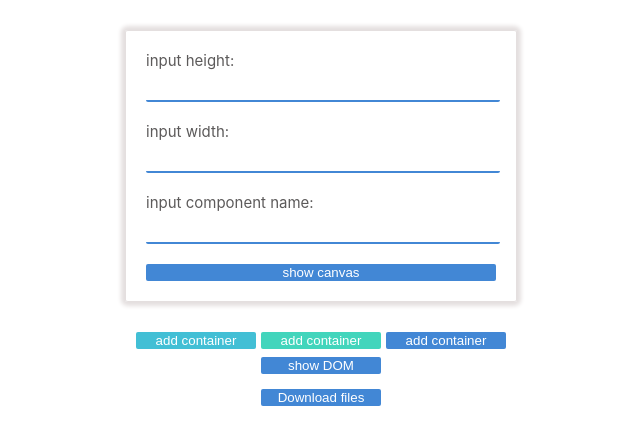
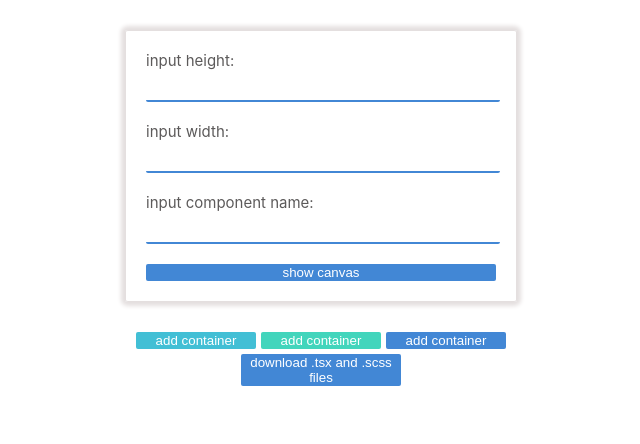
Before and after one commit to VNechesanov/component-generator, a React (Create React App) app: page / in a window 1280 px wide. Both pictures are taken after a click on the button "show canvas". Shown: the top 444 px of the page, without its empty margins (319-959 px from the left). Built offline with nearby package versions, Linux system fonts and the light colour scheme; the HTML template or start-up script is replaced by a standard one.

Commit message:
feat: added downloading .scss file

```diff
--- a/src/App.tsx
+++ b/src/App.tsx
@@ -3,7 +3,12 @@ import React from "react";
 import "./App.scss";
 import Settings from "./components/Settings/Settings";
 import Canvas from "./components/Canvas/Canvas";
-import { getClearDomWithoutStyles, domParsing, download } from "./utils";
+import {
+  getClearDomWithoutStyles,
+  domParsing,
+  download,
+  downloadScss,
+} from "./utils";
 
 class App extends React.Component {
   state = {
@@ -12,6 +17,7 @@ class App extends React.Component {
     isShowCanvas: false,
     newDom: "",
     componentName: "",
+    styles: [],
   };
 
   handleChange = (e: any, isHeight: boolean = false) => {
@@ -38,12 +44,21 @@ class App extends React.Component {
 
     if (clearDom.clearDom?.innerHTML) {
       this.setState({
-        newDom: domParsing(
-          clearDom.clearDom?.innerHTML,
-          0,
-          this.state.componentName
-        ),
+        styles: clearDom.stylesProps,
       });
+
+      download(
+        `${this.state.componentName}.tsx`,
+        domParsing(clearDom.clearDom?.innerHTML, 0, this.state.componentName)
+          .DOM,
+        this.state.componentName
+      );
+      downloadScss(
+        `${this.state.componentName}.scss`,
+        clearDom.stylesProps,
+        domParsing(clearDom.clearDom?.innerHTML, 0, this.state.componentName)
+          .classes
+      );
     }
   };
 
@@ -63,27 +78,6 @@ class App extends React.Component {
             getNewDOM={this.getNewDOM}
           />
         </div>
-        <div className="outputBlock">
-          {this.state.newDom}
-          <button
-            style={{
-              width: "120px",
-              backgroundColor: "#4287d5",
-              border: "none",
-              color: "#fff",
-              borderRadius: "2px",
-            }}
-            onClick={() =>
-              download(
-                `${this.state.componentName}.tsx`,
-                this.state.newDom,
-                this.state.componentName
-              )
-            }
-          >
-            Download files
-          </button>
-        </div>
       </>
     );
   }
--- a/src/components/Canvas/Canvas.tsx
+++ b/src/components/Canvas/Canvas.tsx
@@ -94,7 +94,7 @@ class Canvas extends React.Component<Props> {
             <div className="removable">
               <button
                 style={{
-                  width: "120px",
+                  width: "160px",
                   backgroundColor: "#4287d5",
                   border: "none",
                   color: "#fff",
@@ -102,7 +102,7 @@ class Canvas extends React.Component<Props> {
                 }}
                 onClick={() => this.props.getNewDOM(ReactDOM.findDOMNode(this))}
               >
-                show DOM
+                download .tsx and .scss files
               </button>
             </div>
           </div>
--- a/src/utils.tsx
+++ b/src/utils.tsx
@@ -2,14 +2,14 @@ import React from "react";
 import { renderToStaticMarkup } from "react-dom/server";
 import parse, { domToReact, DomElement } from "html-react-parser";
 
-type HTML_Map = {
-  key: string;
-  val: string;
+export type Clear_DOM_Props = {
+  clearDom: HTMLElement | null;
+  stylesProps: any;
 };
 
-export type Clear_DOM_Props = {
-  clearDom: HTMLElement | null;
-  stylesProps: HTML_Map[];
+export type ParsDomProps = {
+  DOM: string;
+  classes: string[];
 };
 
 export const removeTags = (tagName: string, document: Document): Document => {
@@ -55,13 +55,10 @@ export const getClearDomWithoutStyles = (
   const doc: Document = document;
   const clearDom = getClearDOM(doc);
   const elems = clearDom.getElementsByTagName("div");
-  const arrayOfProps: HTML_Map[] = [];
+  const arrayOfProps: any = [];
 
   for (var elem, i = 0; (elem = elems[i++]); ) {
-    arrayOfProps.push({
-      key: elem.className,
-      val: elem.attributes[1].value,
-    });
+    arrayOfProps.push(elem.attributes[1].value);
 
     elem.removeAttribute("style");
   }
@@ -76,7 +73,7 @@ export const domParsing = (
   html: string,
   classNamePostfix: number,
   componentName: string
-): string => {
+): ParsDomProps => {
   // const thirdLevelChild = {
   //   replace: ({ attribs, children }: any) => {
   //     if (!attribs) return;
@@ -132,12 +129,16 @@ export const domParsing = (
   let mediator = ["BaseWrapper", "LocalWrapper", "Block"];
   let index = 0;
   let counter = 0;
+  const classNameArray: string[] = [];
 
   const optionsParent = {
     replace: ({ attribs, children }: DomElement) => {
       if (!attribs) return;
 
-      if (attribs.class === "react-draggable react-draggable-dragged") {
+      if (
+        attribs.class === "react-draggable react-draggable-dragged" ||
+        attribs.class === "react-draggable"
+      ) {
         postfix += 1;
         counter += 1;
         if (counter === 1) {
@@ -149,6 +150,7 @@ export const domParsing = (
         if (counter > 2) {
           index = 2;
         }
+        classNameArray.push(`${componentName}${mediator[index]}${postfix}`);
         const tmp = (
           <div className={`${componentName}${mediator[index]}${postfix}`}>
             {domToReact(children as DomElement[], optionsParent)}
@@ -160,7 +162,10 @@ export const domParsing = (
     },
   };
 
-  return renderToStaticMarkup(parse(html, optionsParent) as any);
+  return {
+    DOM: renderToStaticMarkup(parse(html, optionsParent) as any),
+    classes: classNameArray,
+  };
 };
 
 export function download(
@@ -169,6 +174,15 @@ export function download(
   componentName: string
 ) {
   const replacedString = text.replace(/class/g, "className");
+  const repeatArray = [];
+
+  for (let i = 0; i < replacedString.length; i++) {
+    var x = replacedString.indexOf("BaseWrapper", i);
+    if (x === -1) continue;
+    i = x;
+    repeatArray.push(x);
+  }
+
   let templateString = `
   import React from 'react';
 
@@ -177,7 +191,9 @@ export function download(
   class ${componentName} extends React.Component {
       render() {
           return(
+           ${repeatArray.length < 2 ? "" : "<>"}
               ${replacedString}
+           ${repeatArray.length < 2 ? "" : "</>"}
           );
       }
   }
@@ -199,3 +215,34 @@ export function download(
 
   document.body.removeChild(element);
 }
+
+export function downloadScss(
+  filename: string,
+  stylesArray: string[],
+  classNameArray: string[]
+) {
+  let templateString = "";
+
+  for (let i = 0; i < classNameArray.length; i++) {
+    templateString += `
+    .${classNameArray[i]} {
+      ${stylesArray[i + 1]}
+    }
+
+    `;
+  }
+
+  let element = document.createElement("a");
+  element.setAttribute(
+    "href",
+    "data:text/plain;charset=utf-8," + encodeURIComponent(templateString)
+  );
+  element.setAttribute("download", filename);
+
+  element.style.display = "none";
+  document.body.appendChild(element);
+
+  element.click();
+
+  document.body.removeChild(element);
+}
```
